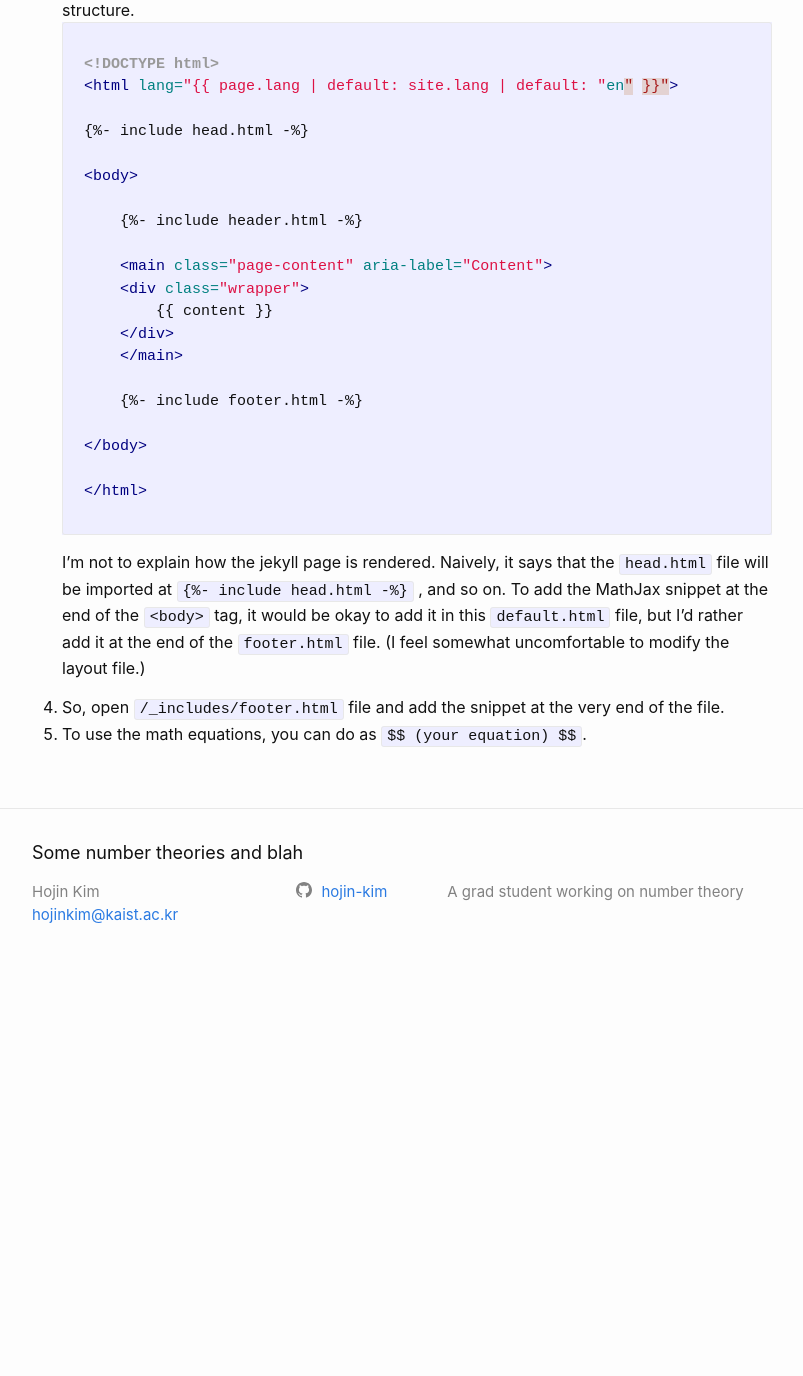
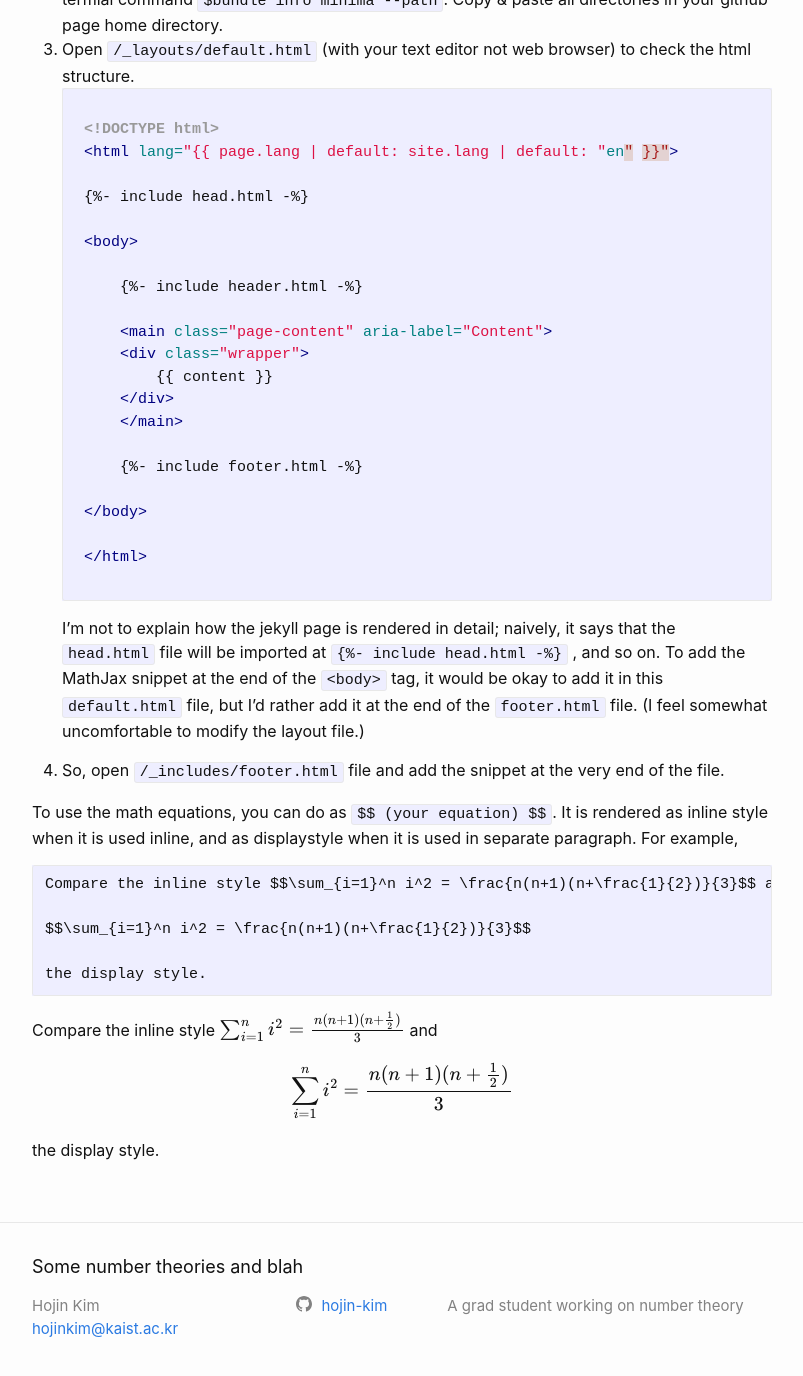
Before and after one commit to hojin-kim/blog, a Jekyll site: the page built from _posts/2022-01-17-tex-enabling.md, in a window 1280 px wide and 1400 px high, scrolled down 731 px. Shown: the top 1376 px of the window, without its empty margins (238-1041 px from the left). Built offline with Jekyll 4.4.1, drawn with Linux system fonts in a browser that asks for light colours; before the commit the page ends 1717 px from its top, so only the background shows below that; some of the changed text lies outside the part shown.

Commit message:
Minor edit on the post on TeX enabling.

````diff
--- a/_posts/2022-01-17-tex-enabling.md
+++ b/_posts/2022-01-17-tex-enabling.md
@@ -11,9 +11,11 @@ For example, `$$\int_0^\infty \frac{\sin x }{x} dx = \frac{\pi}{2} $$` is render
 
 $$\int_0^\infty \frac{\sin x }{x} dx = \frac{\pi}{2}$$
 
-How to:
-1. Basically it is enough to add the following MathJax snippet at the end of the `<body>` tag (or `<head>` tag, etc.):
-```javascript
+How to (TL;DR): add the MathJax snippet in your html file which is imported in all pages of your site. To determine where to add the snippet, check `_layouts/default.html` or similar page.
+
+How to (detail):
+1. Basically, it is enough to add the following MathJax snippet at the end of the `<body>` tag (or `<head>` tag, etc.):
+```js
 <script src="https://polyfill.io/v3/polyfill.min.js?features=es6"></script>
 <script id="MathJax-script" async src="https://cdn.jsdelivr.net/npm/mathjax@3/es5/tex-mml-chtml.js"></script>
 ```
@@ -44,6 +46,23 @@ This code is from the [MathJax website](https://www.mathjax.org/#gettingstarted)
     </html>
     {% endraw %}
     ```
-    I'm not to explain how the jekyll page is rendered. Naively, it says that the `head.html` file will be imported at {% raw %} `{%- include head.html -%}` {% endraw %}, and so on. To add the MathJax snippet at the end of the `<body>` tag, it would be okay to add it in this `default.html` file, but I'd rather add it at the end of the `footer.html` file. (I feel somewhat uncomfortable to modify the layout file.)
+    I'm not to explain how the jekyll page is rendered in detail; naively, it says that the `head.html` file will be imported at {% raw %} `{%- include head.html -%}` {% endraw %}, and so on. To add the MathJax snippet at the end of the `<body>` tag, it would be okay to add it in this `default.html` file, but I'd rather add it at the end of the `footer.html` file. (I feel somewhat uncomfortable to modify the layout file.)
 4. So, open `/_includes/footer.html` file and add the snippet at the very end of the file.
-5. To use the math equations, you can do as {% raw %}`$$ (your equation) $$`{% endraw %}.
+
+To use the math equations, you can do as {% raw %}`$$ (your equation) $$`{% endraw %}. It is rendered as inline style when it is used inline, and as displaystyle when it is used in separate paragraph. For example,
+
+{% raw %}
+```
+Compare the inline style $$\sum_{i=1}^n i^2 = \frac{n(n+1)(n+\frac{1}{2})}{3}$$ and
+
+$$\sum_{i=1}^n i^2 = \frac{n(n+1)(n+\frac{1}{2})}{3}$$
+
+the display style.
+```
+{% endraw %}
+
+Compare the inline style $$\sum_{i=1}^n i^2 = \frac{n(n+1)(n+\frac{1}{2})}{3}$$ and
+
+$$\sum_{i=1}^n i^2 = \frac{n(n+1)(n+\frac{1}{2})}{3}$$
+
+the display style.
````
